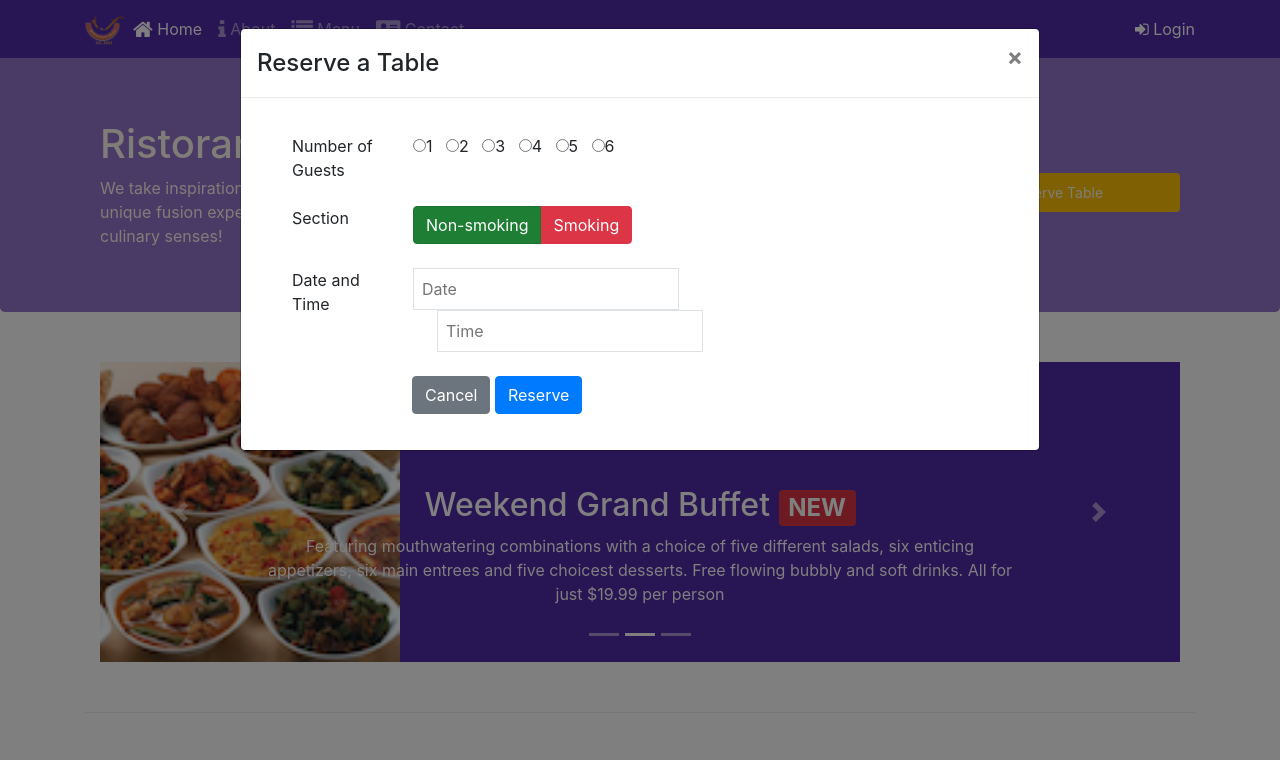
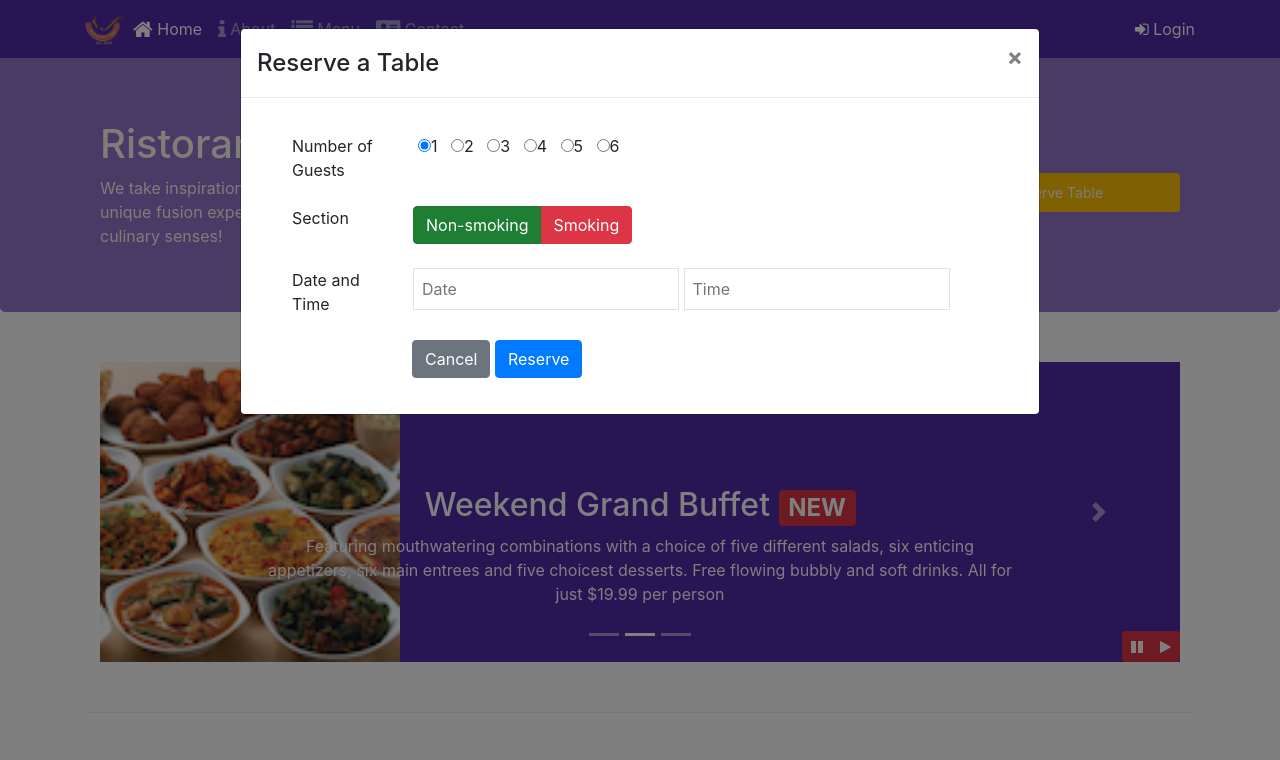
Before and after one commit to ialphha/Bootstrap, a website: page index.html in a window 1280 px wide. Both pictures are taken after a click on the button "Reserve Table". Shown: the top 760 px of the page. Drawn offline with nearby package versions, Linux system fonts and the light colour scheme.

Commit message:
Bootstrap JQuery adding control buttons to the carousel in the index.html page

```diff
--- a/css/style.css
+++ b/css/style.css
@@ -56,3 +56,10 @@ body{
       left: 0;
       min-height: 300px;
   }
+  /* modification of style in id */
+  #carouselButton{
+      right:0px;
+      position: absolute;
+      bottom: 0px;
+      z-index: 1;
+  }
--- a/index.html
+++ b/index.html
@@ -84,17 +84,18 @@
                 <button type="button" class="close" data-dismiss="modal">&times;</button>
             </div>
             <div class="modal-body">
-                <form class="col-12 align-items-center">
+                <form id="reserveModalForm" class="col-12 align-items-center">
                        <div class="card-body">
                            <dl class="row">
                                <dd class="col-12 col-sm-2">Number of Guests</dd>
-                               <dd class=" col-12 col-sm-10 ">
-                                   <input type="radio">1 &nbsp;
-                                   <input type="radio">2 &nbsp;
-                                   <input type="radio">3 &nbsp;
-                                   <input type="radio">4 &nbsp;
-                                   <input type="radio">5 &nbsp;
-                                   <input type="radio">6
+                               <dd class="form-check col-12 col-sm-10 ">
+                                   <input type="radio" name="NoOfGuest" id="1_guest" value="1_guest"checked><label for="1_guest">1 &nbsp;</label>
+                                   <input type="radio" name="NoOfGuest" id="2guest" value="2_guest"><label for="2_guest">2 &nbsp;</label>
+                                   <input type="radio" name="NoOfGuest" id="3_guest"value="3_guest"><label for="3_guest">3 &nbsp;</label>
+                                   <input type="radio" name="NoOfGuest" id="4_guest"value="4_guest"><label for="4_guest">4 &nbsp;</label>
+                                   <input type="radio" name="NoOfGuest" id="5_guest"value="5_guest"><label for="5_guest">5 &nbsp;</label>
+                                   <input type="radio" name="NoOfGuest" id ="6_guest"value="6_guest"><label for="6_guest">6</label>
+
                                </dd>
                            </dl>
                            <dl class="row">
@@ -114,12 +115,12 @@
                                <dd class="col-12 col-sm-2 ">Date and Time</dd>
                                <dd class="col-12 col-sm-10 ">
                                    <span class="col-12 col-sm-6 px-0"><input class="rounded-lg px-0 border p-2" type="text" placeholder="Date"> </span>
-                                   <span class="col-12 col-sm-6 px-0 px-sm-4"><input class="rounded-lg px-0 border p-2" type="text" placeholder="Time"></span>
+                                   <span class="col-12 col-sm-6 px-0 "><input class="rounded-lg px-0 border p-2" type="text" placeholder="Time"></span>
                                </dd>
                            </dl>
                            <div class="offset-sm-2 px-1">
                                <button type="button" class="btn btn-secondary rounded-lg ml-auto" data-dismiss="modal">Cancel</button>
-                               <button type="button" class=" btn btn-primary text-white rounded-lg"> Reserve </button>
+                               <button type="submit" class=" btn btn-primary text-white rounded-lg"> Reserve </button>
                            </div>
                        </div>
                    </form>
@@ -193,6 +194,16 @@
                         <a class="carousel-control-next" href="#mycarousel" role="button" data-slide="next">
                             <span class="carousel-control-next-icon"></span>
                         </a>
+                        <!-- inserting buttons for play and pause using bootstrap and jQuery -->
+                        <div class="btn-group" id="carouselButton">
+                            <button class="btn btn-danger btn-sm" id="carousel-pause">
+                                <span class="fa fa-pause"></span>
+                            </button>
+                            <button class="btn btn-danger btn-sm" id="carousel-play">
+                                <span class="fa fa-play"></span>
+                            </button>
+
+                        </div>
                     </div>
                 </div>
             </div>
@@ -305,12 +316,25 @@
 <script src="node_modules/popper.js/dist/umd/popper.min.js"></script>
 <script src="node_modules/bootstrap/dist/js/bootstrap.min.js"></script>
 
+<!-- JQuery functions to activate the button -->
+<script>
+    $(document).ready(function(){
+        $('#mycarousel').carousel({interval:2000});
+        $('#carousel-pause').click(function(){
+            $('mycarousel').carousel('pause');
+        });
+        $('#carousel-play').click(function(){
+            $('#mycarousel').carousel('cycle');
+        });
+    });
+</script>
 <!-- script tag to invoke the tooltip -->
 <!-- <script>
     $(document).ready(function(){
         $('[data-toggle="tooltip"').tooltip();
     });
 </script> -->
+
 </body>
 
 </html>
```
